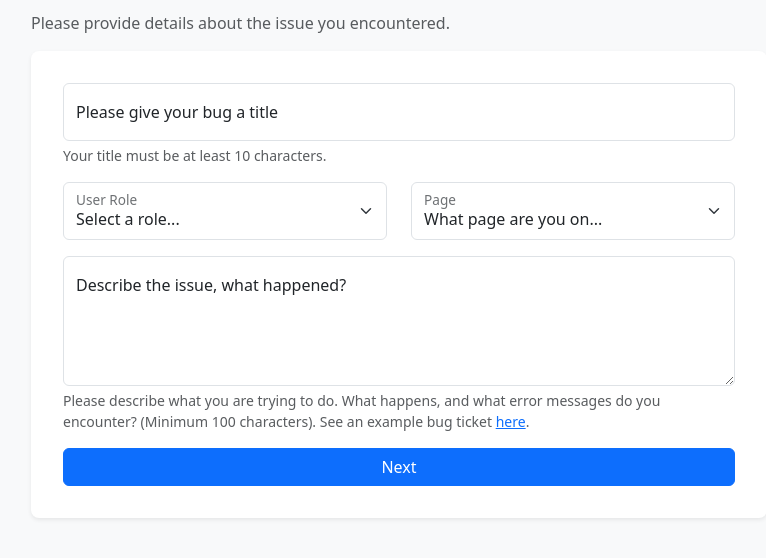
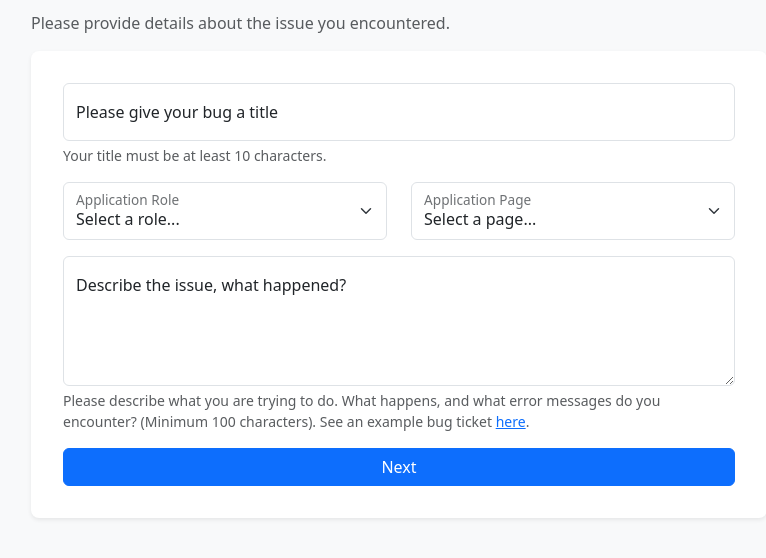
Before and after one commit to uol-feps-soc-comp3932-project-2425/synoptic-project-nwoodham72, a Flask app: page /raise_bug in a window 1280 px wide. Shown: the part 157-715 px from the top of the page, without its empty margins (241-1007 px from the left). Run offline with Flask 3, Linux system fonts and the light colour scheme; a user stored in the database is signed in; tables that the repository leaves empty hold one stand-in row (values such as "Sample post").

Commit message:
feat: add application pages

```diff
--- a/flik-foundation/app/__init__.py
+++ b/flik-foundation/app/__init__.py
@@ -43,6 +43,6 @@ def create_app():
 
     app.register_blueprint(main)
     app.register_blueprint(auth, url_prefix="/auth")
-    app.register_blueprint(runbook, url_prefix="/documentation")
+    app.register_blueprint(runbook)
 
     return app
--- a/flik-foundation/app/forms.py
+++ b/flik-foundation/app/forms.py
@@ -5,18 +5,8 @@ from wtforms.validators import DataRequired, Length, Email, EqualTo
 """ forms.py: Define flask forms and field criteria """
 class RaiseBugForm(FlaskForm):
     title = StringField("Bug Title", validators=[DataRequired(), Length(max=150)], render_kw={"id": "title"})
-    role = SelectField("User Role", choices=[], validators=[DataRequired()], render_kw={"id": "role"})
-    page = SelectField(
-        "Page",
-        choices=[
-            ("", "What page are you on..."),
-            ("login", "Login"),
-            ("modules", "Modules"),
-            ("registration", "Student Registration"),
-        ],
-        validators=[DataRequired(message="Please select a page")],
-        render_kw={"id": "page"},
-    )
+    role = SelectField("Application Role", choices=[], validators=[DataRequired()], render_kw={"id": "role"})
+    page = SelectField("Application Page", choices=[], validators=[DataRequired()], render_kw={"id": "page"})
     description = TextAreaField("Description", validators=[DataRequired(), Length(min=10)], render_kw={"id": "description"})
     expected = TextAreaField(
         "Expected Behaviour", validators=[DataRequired(), Length(min=10)], render_kw={"id": "expected"}
--- a/flik-foundation/app/routes.py
+++ b/flik-foundation/app/routes.py
@@ -96,10 +96,19 @@ def raise_bug():
 
     # Fetch database values and set form fields
     application_roles = ApplicationRole.query.order_by(ApplicationRole.name).all()
+    application_pages = ApplicationPage.query.order_by(ApplicationPage.name).all()
     form.role.choices = [("", "Select a role...")] + [(r.name, r.name) for r in application_roles]
+    form.page.choices = [("", "Select a page...")] + [(r.name, r.name) for r in application_pages]
+
+    # Check for database entries
+    if not application_roles and not application_pages:
+        flash("No application roles or pages available. You will not be able to submit a ticket until the development team have added at least one user role and page.", "danger")
 
     if not application_roles:
-        flash("No application roles available. Please contact the development team to add roles.", "danger")
+        flash("No application roles available. You will not be able to submit a ticket until the development team have added at least one user role.", "danger")
+
+    if not application_pages:
+        flash("No application pages available. You will not be able to submit a ticket until the development team have added at least one page.", "danger")
 
     if form.validate_on_submit():
         # Check for additional comments from documentation match modal
--- a/flik-foundation/app/templates/raise_bug.html
+++ b/flik-foundation/app/templates/raise_bug.html
@@ -14,9 +14,7 @@
   </style>
 
   <h1 class="mb-3">Report a Bug</h1>
-  {% if application_roles %}
-    <p class="text-muted">Please provide details about the issue you encountered.</p>
-  {% endif %}
+  <p class="text-muted">Please provide details about the issue you encountered.</p>
 
   {% if matching_docs %}
     <div class="alert alert-warning shadow-sm">
```
Also changed, not shown: flik-foundation/app/runbook.py (+20 -3 lines), flik-foundation/app/templates/documentation.html (+7 -4 lines).
